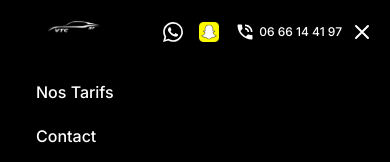
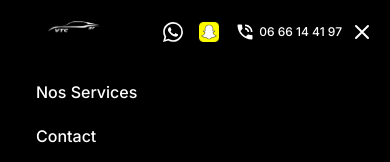
Before and after one commit to Missidz/vtc3.2, a Next.js app: page / in a window 390 px wide. Both pictures are taken after a click on the button 362 px from the left and 32 px from the top of the page. Shown: the top 162 px of the page. Built offline with nearby package versions, Linux system fonts and the light colour scheme.

Commit message:
changement nos tarifs

```diff
--- a/src/app/components/Navbar.tsx
+++ b/src/app/components/Navbar.tsx
@@ -135,7 +135,7 @@ export default function Navbar() {
                 href="/tarifs"
                 className="text-white hover:text-gray-300 block px-3 py-2 rounded-md text-base font-medium"
               >
-                Nos Tarifs
+                Nos Services
               </Link>
               <Link
                 href="/contact"
```
